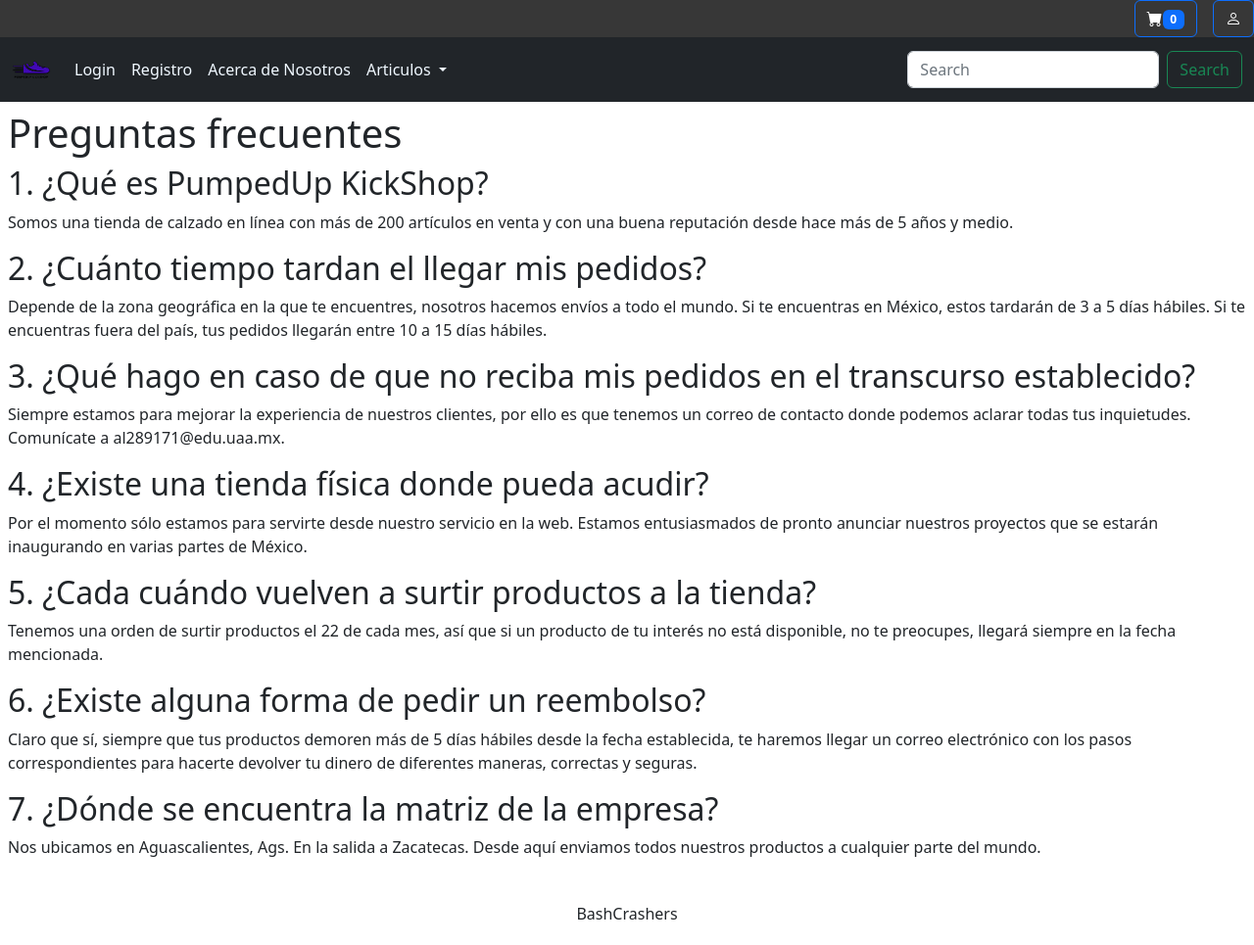
After one commit to ErnestoRB/bc-shop, a PHP site: page /acerca.php in a window 1280 px wide. The commit adds this page. Shown: the whole page at 98% size. Run offline with PHP 8.4, Linux system fonts and the light colour scheme.

Commit message:
Añadir página 'acerca de nosotros'. Corregir barra de navegación duplicada y crear consulta (últimos productos) para usar con AJAX

```diff
--- /dev/null
+++ b/src/acerca.php
@@ -0,0 +1,52 @@
+<?php include_once "util/session.php" ?>
+<!DOCTYPE html>
+<html lang="en">
+
+<head>
+    <meta charset="UTF-8">
+    <meta http-equiv="X-UA-Compatible" content="IE=edge">
+    <meta name="viewport" content="width=device-width, initial-scale=1.0">
+    <?php include_once "util/bootstrap.html" ?>
+
+    <title>Inicio | Pumped Up KickShop</title>
+</head>
+
+<body>
+
+    <?php include "layout/navbar.php" ?>
+    <main id="content">
+        <div class="container-fluid bg-white h-100 p-2 md:p-4">
+            <h1>Preguntas frecuentes</h1>
+            <h2>1. ¿Qué es PumpedUp KickShop?</h2>
+
+            <p>Somos una tienda de calzado en línea con más de 200 artículos en venta y con una buena reputación desde hace más de 5 años y medio.</p>
+
+            <h2>2. ¿Cuánto tiempo tardan el llegar mis pedidos?</h2>
+
+            <p>Depende de la zona geográfica en la que te encuentres, nosotros hacemos envíos a todo el mundo. Si te encuentras en México, estos tardarán de 3 a 5 días hábiles. Si te encuentras fuera del país, tus pedidos llegarán entre 10 a 15 días hábiles.</p>
+
+            <h2>3. ¿Qué hago en caso de que no reciba mis pedidos en el transcurso establecido?</h2>
+
+            <p>Siempre estamos para mejorar la experiencia de nuestros clientes, por ello es que tenemos un correo de contacto donde podemos aclarar todas tus inquietudes. Comunícate a al289171@edu.uaa.mx.</p>
+
+            <h2>4. ¿Existe una tienda física donde pueda acudir?</h2>
+
+            <p>Por el momento sólo estamos para servirte desde nuestro servicio en la web. Estamos entusiasmados de pronto anunciar nuestros proyectos que se estarán inaugurando en varias partes de México.</p>
+
+            <h2>5. ¿Cada cuándo vuelven a surtir productos a la tienda?</h2>
+
+            <p>Tenemos una orden de surtir productos el 22 de cada mes, así que si un producto de tu interés no está disponible, no te preocupes, llegará siempre en la fecha mencionada.</p>
+
+            <h2>6. ¿Existe alguna forma de pedir un reembolso?</h2>
+
+            <p>Claro que sí, siempre que tus productos demoren más de 5 días hábiles desde la fecha establecida, te haremos llegar un correo electrónico con los pasos correspondientes para hacerte devolver tu dinero de diferentes maneras, correctas y seguras.</p>
+
+            <h2>7. ¿Dónde se encuentra la matriz de la empresa?</h2>
+
+            <p>Nos ubicamos en Aguascalientes, Ags. En la salida a Zacatecas. Desde aquí enviamos todos nuestros productos a cualquier parte del mundo.</p>
+        </div>
+    </main>
+    <?php include "layout/footer.html" ?>
+</body>
+
+</html>
--- a/src/handle_producto.php
+++ b/src/handle_producto.php
@@ -32,8 +32,12 @@
             if (!preg_match("/image/", $file["type"])) {
                 throw new Exception("No se aceptan archivos que no sean imagenes");
             }
+            $folder = __DIR__ . '/static';
             $filename = md5($nombre . date('c'));
-            $stored = move_uploaded_file($file["tmp_name"], __DIR__ . '/static/' . $filename);
+            if (!file_exists($folder)) {
+                mkdir($folder);
+            }
+            $stored = move_uploaded_file($file["tmp_name"], $folder . '/' . $filename);
             if (!$stored) {
                 throw new Exception("No se pudo guardar la imagen");
             }
--- a/src/layout/navbar.php
+++ b/src/layout/navbar.php
@@ -27,7 +27,7 @@
         }
         ?>
         <li class="nav-item">
-          <a style="color:aliceblue" class="nav-link" href="#">Acerca de Nosotros</a>
+          <a style="color:aliceblue" class="nav-link" href="acerca.php">Acerca de Nosotros</a>
         </li>
         <li class="nav-item dropdown">
           <a style="color:aliceblue" class="nav-link dropdown-toggle" href="articulos.php" role="button" data-bs-toggle="dropdown" aria-expanded="false">
--- a/src/registroArticulo.php
+++ b/src/registroArticulo.php
@@ -47,12 +47,6 @@
     <?php include_once "util/bootstrap.html" ?>
     <title>Panel de artículos</title>
 </head>
-<div style="background:#373737;" class=" n1">
-    <div class="d-grid gap-2 d-md-flex justify-content-md-end">
-        <button style="background:#373737" class="btn btn-primary me-md-2" type="button"><i class="bi bi-cart-fill"></i></button>
-        <button style="background:#373737" class="btn btn-primary" type="button"><i class="bi bi-person"></i></button>
-    </div>
-</div>
 <?php include "layout/navbar.php" ?>
 
 <main id="content">
--- a/src/util/database/querys.php
+++ b/src/util/database/querys.php
@@ -115,3 +115,9 @@
 {
     return "SELECT idProducto, p.nombre, c.nombre as categoria, descripcion, existencia, precio, imagen FROM productos as p JOIN categoria as c on c.idCategoria = p.idCategoria";
 }
+
+
+function getLatestProducts()
+{
+    return "SELECT idProducto, p.nombre, c.nombre as categoria, descripcion, existencia, precio, imagen FROM productos as p JOIN categoria as c on c.idCategoria = p.idCategoria ORDER BY agregado LIMIT 5";
+}
```
Also changed, not shown: src/api/productos.php (added, +9 -0 lines).
